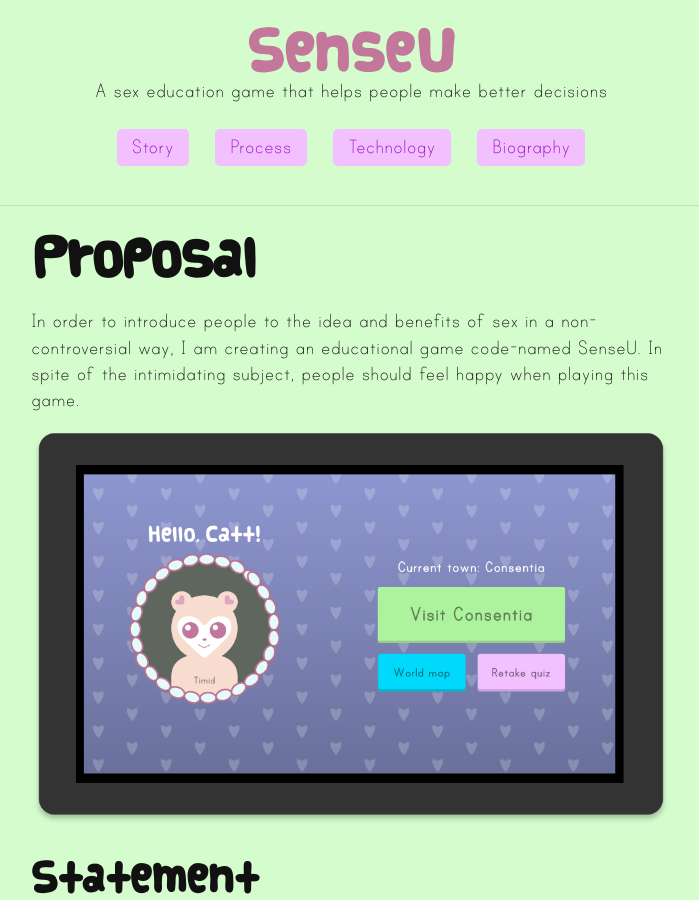
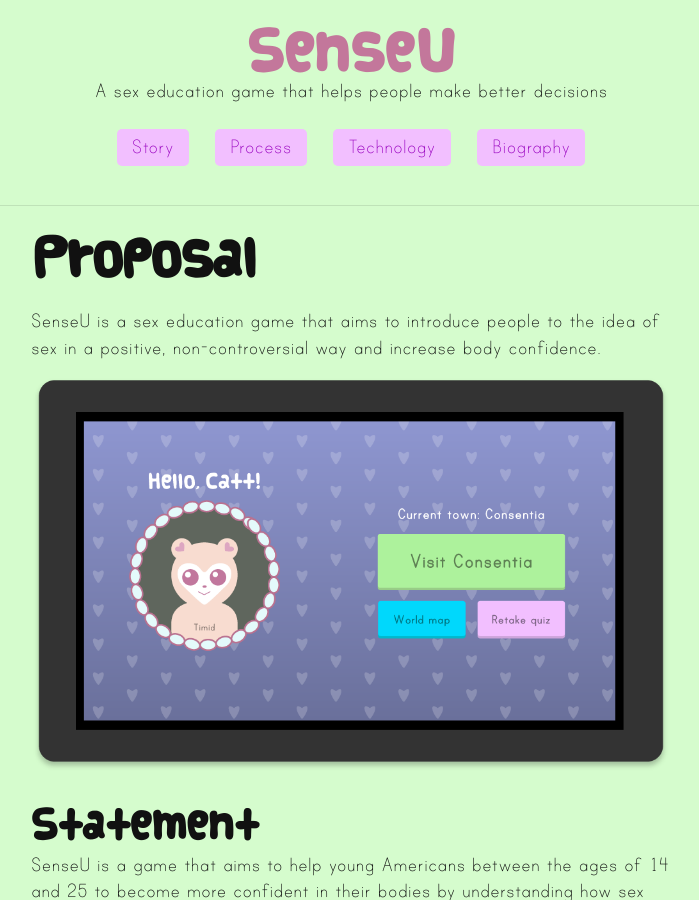
Before and after one commit to cattsmall/thesis-website, a Jekyll site: the page built from proposal.md, in a window 1280 px wide and 900 px high. Shown: the whole window, without its empty margins (289-988 px from the left). Built offline with Jekyll 4.4.1, drawn with Linux system fonts in a browser that asks for light colours; some web fonts are replaced.

Commit message:
thesis statement

```diff
--- a/proposal.md
+++ b/proposal.md
@@ -4,7 +4,7 @@ title: Proposal
 permalink: /
 ---
 
-In order to introduce people to the idea and benefits of sex in a non-controversial way, I am creating an educational game code-named SenseU. In spite of the intimidating subject, people should feel happy when playing this game.
+SenseU is a sex education game that aims to introduce people to the idea of sex in a positive, non-controversial way and increase body confidence.
 
 ![](/assets/img/proposal/mockup1.png)
 
```
